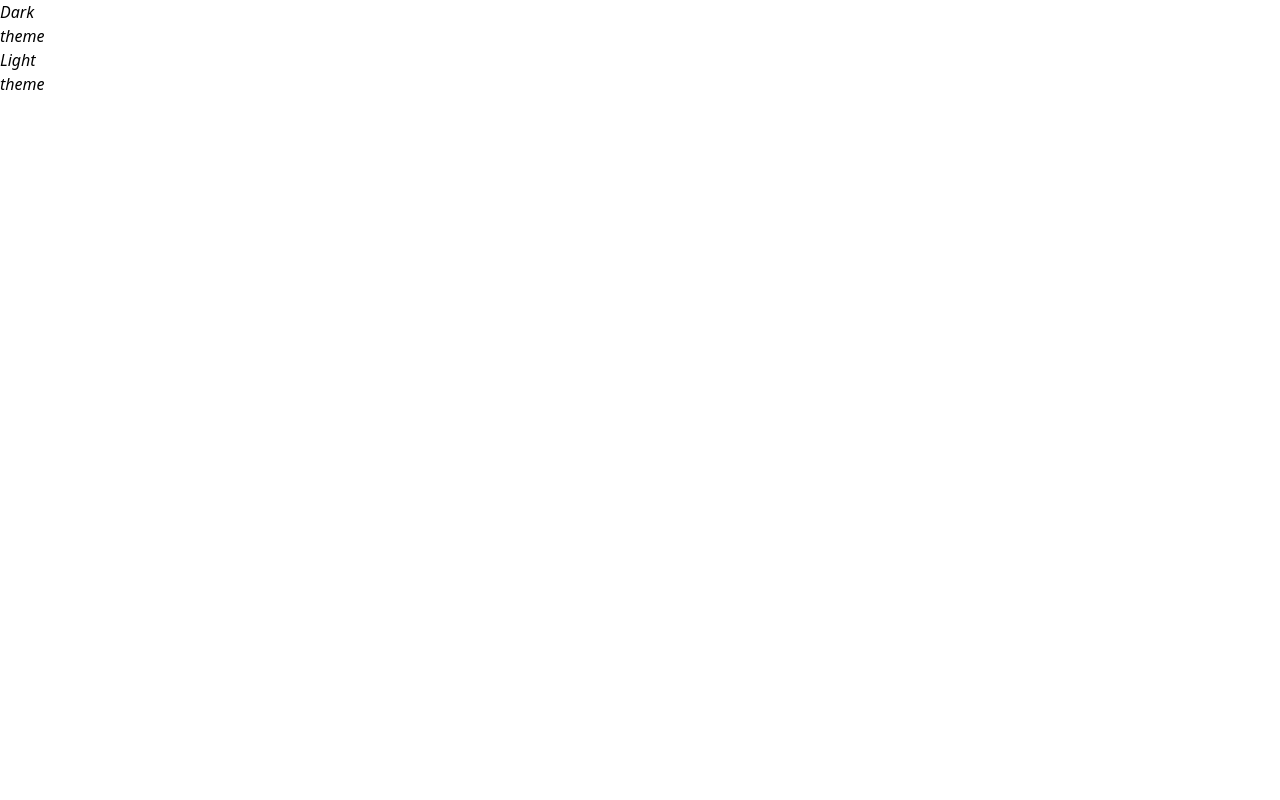
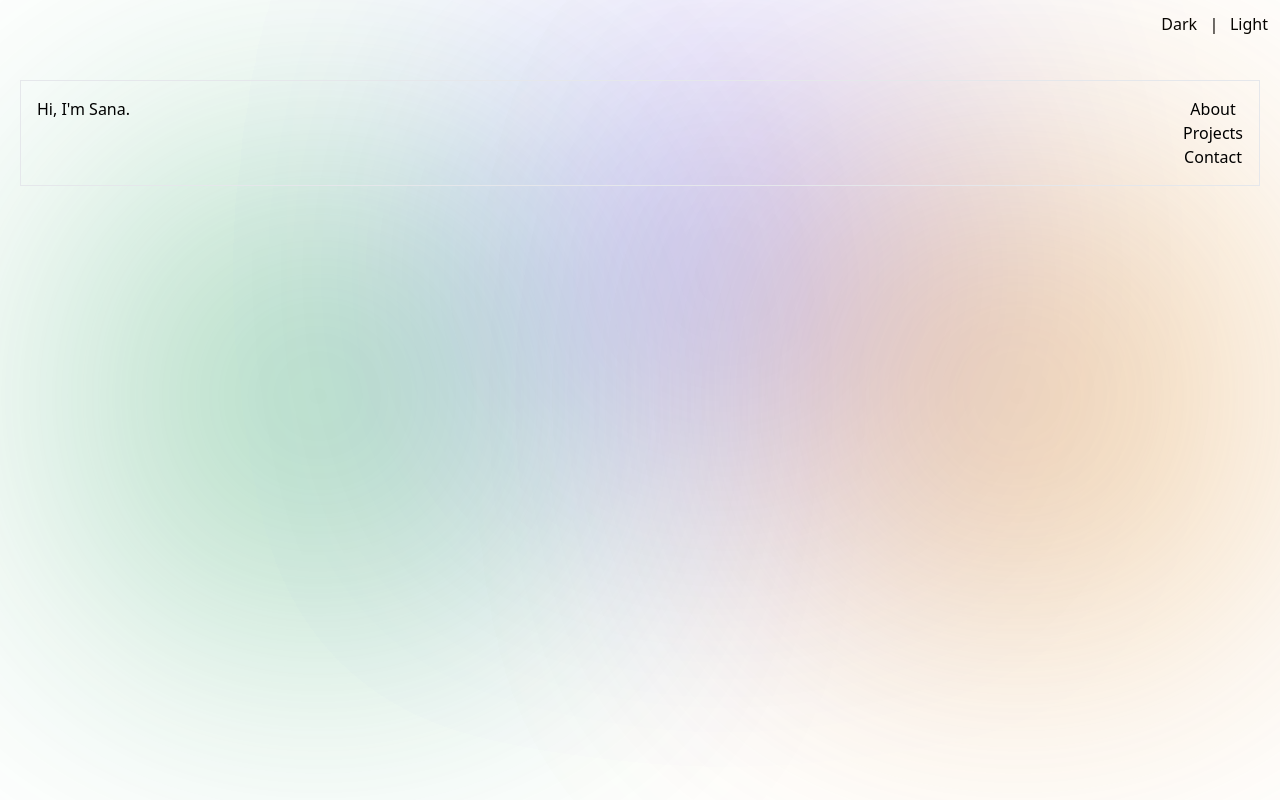
Before and after one commit to SanaIsShana/portfolio, a React (Vite) app in the folder my-portfolio/: page / in a window 1280 px wide. Built offline with nearby package versions, Linux system fonts and the light colour scheme.

Commit message:
add animation background

```diff
--- a/my-portfolio/package.json
+++ b/my-portfolio/package.json
@@ -10,6 +10,7 @@
     "preview": "vite preview"
   },
   "dependencies": {
+    "framer-motion": "^10.16.4",
     "react": "^18.2.0",
     "react-dom": "^18.2.0",
     "react-router-dom": "^6.16.0"
--- /dev/null
+++ b/my-portfolio/public/css/animation.css
@@ -0,0 +1,59 @@
+.absolute{
+  position: absolute;
+  top: 60px !important;
+  justify-content: center;
+  display: inline-flex;
+  flex-direction: row;
+}
+
+.justify-center{
+  justify-content: center;
+}
+
+.bg-shape1{
+  width: 400px;
+  height: 400px;
+  border-radius: 9999px;
+  position: relative;
+  animation: one 10s infinite;
+}
+
+.bg-shape2{
+  width: 300px;
+  height: 300px;
+  border-radius: 999px;
+  position: relative;
+  animation: two 10s infinite;
+}
+
+@keyframes one{
+  0%{left: 0px; top: 0px;}
+  25%{left: -100px; top: 70px;}
+  50%{left: 20px; top: 150px;}
+  75%{left: 50px; top: 100px;}
+  100%{left: 0px; top: 0px;}
+}
+
+@keyframes two{
+  0%{left: 0px; top: 0px;}
+  25%{left: 50px; top: 10px;}
+  50%{left: 100px; top: 50px;}
+  75%{left: 50px; top: 100px;}
+  100%{left: 0px; top: 0px;}
+}
+
+.bg-blur{
+  filter:blur(150px)
+}
+
+.bg-primary{
+  background-color: rgb(30,0,255);
+}
+
+.bg-teal{
+  background-color: rgb(14, 146, 74);
+}
+
+.bg-purple{
+  background-color: rgb(215, 125, 15);
+}
--- /dev/null
+++ b/my-portfolio/src/components/Banner.tsx
@@ -0,0 +1,26 @@
+import "../../public/css/animation.css";
+
+export const Text = () => {
+  return (
+    <>
+      <div className="absolute inset-0 justify-center">
+        <div className="bg-shape1 bg-teal opacity-60 bg-blur"></div>
+        <div className="bg-shape2 bg-primary opacity-60 bg-blur"></div>
+        <div className="bg-shape1 bg-purple opacity-60 bg-blur"></div>
+
+        <div className="fixed w-full p-5">
+          <div className="border p-4 flex flex-row justify-between">
+            <div className="flex flex-col">
+              <h4>Hi, I'm Sana.</h4>
+            </div>
+            <div className="flex flex-col">
+              <button>About</button>
+              <button>Projects</button>
+              <button>Contact</button>
+            </div>
+          </div>
+        </div>
+      </div>
+    </>
+  );
+};
--- /dev/null
+++ b/my-portfolio/src/components/Navbar.tsx
@@ -0,0 +1,9 @@
+export const Navbar = () => {
+  return (
+    <div className="fixed h-10 w-full flex justify-end space-x-3 p-3">
+      <button>Dark</button>
+      <i>|</i>
+      <button>Light</button>
+    </div>
+  );
+};
--- a/my-portfolio/src/components/Sidebar.tsx
+++ /dev/null
@@ -1,8 +0,0 @@
-export const Sidebar = () => {
-  return (
-    <div className="fixed top-0 left-0 h-screen w-16 m-0 flex flex-col">
-      <i className="">Dark theme</i>
-      <i className="">Light theme</i>
-    </div>
-  );
-};
--- a/my-portfolio/src/index.css
+++ b/my-portfolio/src/index.css
@@ -1,3 +1,9 @@
 @tailwind base;
 @tailwind components;
 @tailwind utilities;
+
+
+body{
+  justify-content: center;
+  box-sizing: border-box;
+}
--- a/my-portfolio/src/pages/HomePage.tsx
+++ b/my-portfolio/src/pages/HomePage.tsx
@@ -1,9 +1,11 @@
-import { Sidebar } from "../components/Sidebar";
+import { Navbar } from "../components/Navbar";
+import { Text } from "../components/Banner";
 
 export const HomePage = () => {
   return (
-    <div className="flex">
-      <Sidebar />
+    <div>
+      <Navbar />
+      <Text />
     </div>
   );
 };
```
Also changed, not shown: my-portfolio/src/pages/AboutMe.tsx (added), my-portfolio/src/pages/Projects.tsx (added), 1 other file (tests, documents, lock files or other folders).
